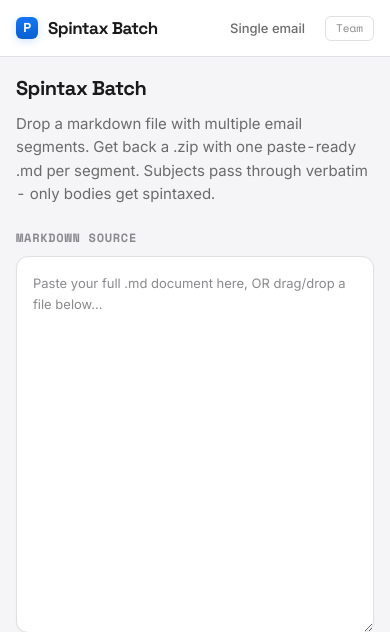
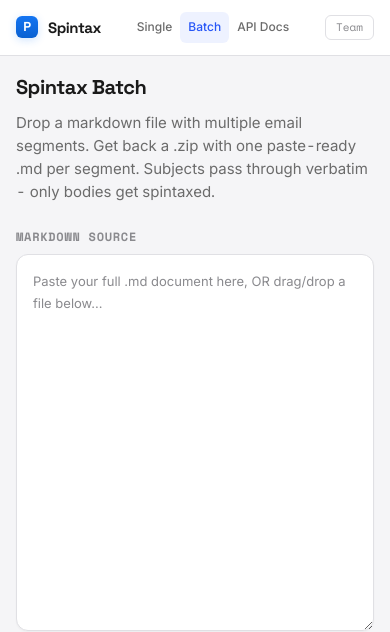
Before and after one commit to mihajlo-133/prospeqt-spintax-web, a FastAPI app: template templates/batch.html in a window 390 px wide. Shown: the top 632 px of the page. Run offline with FastAPI, Linux system fonts and the light colour scheme; the template is opened without the code that fills it, so the values that code supplies are empty; some libraries are stand-ins or nearby versions.

Commit message:
fix: unify nav across all pages - same brand, same nav items
Three pages each had a different brand name (Spintax / Spintax Batch /
Spintax Generator) and different nav sets, which made the app feel
broken when navigating between them. Unified to a single pattern:

- Brand: 'P' mark + 'Spintax' (matches Prospeqt tool family)
- Nav: Single | Batch | API Docs | GitHub
- Active state on the current page
- Tool-switcher hamburger preserved on / for cross-tool navigation

Added .nav rules to main.css so /, /batch share the same nav style
that /docs already had via style.css. GitHub link hides on screens
<480px to avoid overflow.

Co-Authored-By: Claude Opus 4.7 (1M context) <noreply@anthropic.com>

```diff
--- a/static/main.css
+++ b/static/main.css
@@ -141,7 +141,7 @@ body {
   padding: 3px 10px;
 }
 
-/* Cross-page topbar nav link (used on / and /batch) */
+/* Cross-page topbar nav link (legacy, kept for back-compat) */
 .batch-nav-link {
   font-family: 'Inter', sans-serif;
   font-size: 13px;
@@ -155,6 +155,34 @@ body {
 .batch-nav-link:hover {
   background: var(--bg-hov);
   color: var(--tx1);
+}
+
+/* Unified topbar nav (used on /, /batch, /docs) */
+.nav {
+  display: flex;
+  gap: 4px;
+  align-items: center;
+}
+.nav a {
+  padding: 8px 14px;
+  border-radius: var(--r-sm);
+  font-family: 'Inter', sans-serif;
+  font-size: 13px;
+  font-weight: 500;
+  color: var(--tx2);
+  text-decoration: none;
+  transition: background 0.15s, color 0.15s;
+}
+.nav a:hover { background: var(--bg-hov); color: var(--tx1); }
+.nav a.active { color: var(--blue); background: var(--blue-bg); }
+
+@media (max-width: 720px) {
+  .nav { gap: 0; }
+  .nav a { padding: 6px 8px; font-size: 12px; }
+}
+@media (max-width: 480px) {
+  .nav a.nav-external { display: none; }
+  .logo { font-size: 15px; }
 }
 
 /* Headings */
--- a/templates/batch.html
+++ b/templates/batch.html
@@ -16,10 +16,15 @@
         <div class="topbar-inner">
             <a href="/" class="logo">
                 <span class="logo-mark">P</span>
-                Spintax Batch
+                Spintax
             </a>
+            <nav class="nav">
+                <a href="/">Single</a>
+                <a href="/batch" class="active">Batch</a>
+                <a href="/docs">API Docs</a>
+                <a href="https://github.com/mihajlo-133/prospeqt-spintax-web" class="nav-external" target="_blank" rel="noopener">GitHub</a>
+            </nav>
             <div class="topbar-right">
-                <a href="/" class="batch-nav-link">Single email</a>
                 <span class="admin-badge">Team</span>
             </div>
         </div>
--- a/templates/docs.html
+++ b/templates/docs.html
@@ -14,14 +14,14 @@
     <div class="topbar">
         <div class="topbar-inner">
             <a href="/" class="logo">
-                <span class="logo-mark">S</span>
+                <span class="logo-mark">P</span>
                 Spintax
             </a>
             <nav class="nav">
                 <a href="/">Single</a>
                 <a href="/batch">Batch</a>
                 <a href="/docs" class="active">API Docs</a>
-                <a href="https://github.com/mihajlo-133/prospeqt-spintax-web" target="_blank" rel="noopener">GitHub</a>
+                <a href="https://github.com/mihajlo-133/prospeqt-spintax-web" class="nav-external" target="_blank" rel="noopener">GitHub</a>
             </nav>
         </div>
     </div>
--- a/templates/login.html
+++ b/templates/login.html
@@ -15,7 +15,7 @@
         <div class="login-card">
             <div class="login-logo">
                 <span class="logo-mark">P</span>
-                Spintax Generator
+                Spintax
             </div>
             <p class="login-subtitle">Team access only. Enter your password.</p>
             <form id="login-form" onsubmit="submitLogin(event)" novalidate>
```
Also changed, not shown: static/style.css (+8 -0 lines), templates/index.html (+7 -1 lines).
